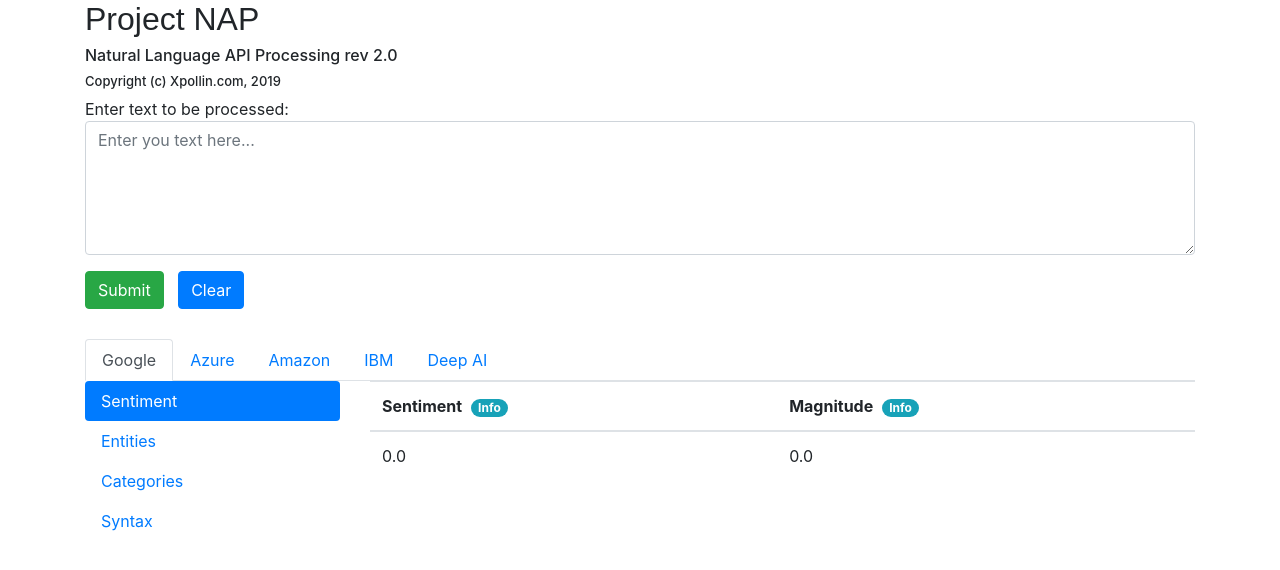
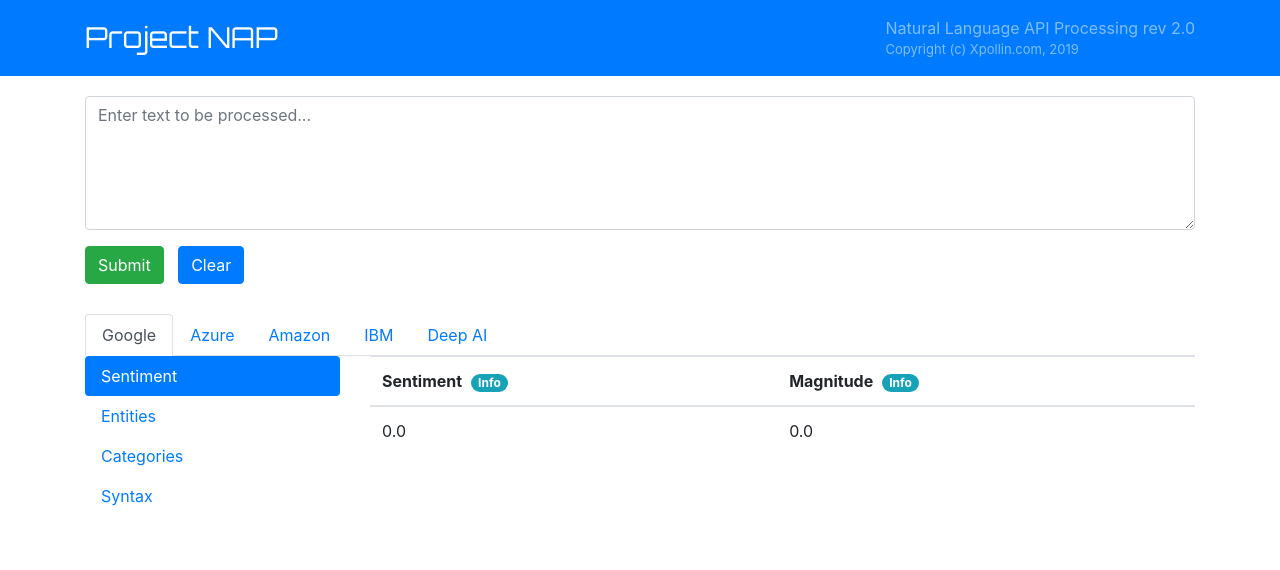
Before and after one commit to cadelaney3/projectNAP, a Flask app: page / in a window 1280 px wide. Shown: the top 570 px of the page. Run offline with Flask 2, Linux system fonts and the light colour scheme; parts of the project's set-up code (start-up, migrations or seed data) failed here and were passed over; some libraries are stand-ins or nearby versions.

Commit message:
tab content scrolling, title bar

```diff
--- a/application.py
+++ b/application.py
@@ -353,7 +353,7 @@
     print(form.errors)
 
     init_dict = {'sentiment': {'sentiment': 0.0, 'magnitude': 0.0, 'neg_sentiment': 0.0,
-                 'pos_sentiment': 0.0, 'neg_sentiment': 0.0}, 'entities': [],
+                 'pos_sentiment': 0.0, 'neg_sentiment': 0.0}, 'entities': ['a', 'b', 'c', 'd', 'e', 'f', 'g', 'h', 'i', 'j', 'k'],
                  'keyphrases': [], 'categories': [], 'syntax': [], 'summary': '',
                  'keywords': []}
 
@@ -384,7 +384,7 @@
         google_document = types.Document(
             content=textbox,
             type=enums.Document.Type.PLAIN_TEXT)
-
+        '''
         thread_dict = {}
         sub_dict = {}
         with ThreadPoolExecutor(max_workers=16) as executor:
@@ -425,7 +425,7 @@
         amazon_dict = thread_dict['amazon']
         ibm_dict = thread_dict['ibm']
         deep_ai_dict = thread_dict['deep_ai']
-
+        '''
     else:
         flash('Enter text to be processed:')
 
--- a/templates/base.html
+++ b/templates/base.html
@@ -5,18 +5,15 @@
         <meta charset="utf-8">
         <meta name="viewport" content="width=device-width, initial-scale=1, shrink-to-fit=no">
         <link rel="stylesheet" href="https://stackpath.bootstrapcdn.com/bootstrap/4.3.1/css/bootstrap.min.css" integrity="sha384-ggOyR0iXCbMQv3Xipma34MD+dH/1fQ784/j6cY/iJTQUOhcWr7x9JvoRxT2MZw1T" crossorigin="anonymous">
+        <link href="https://fonts.googleapis.com/css?family=Orbitron" rel="stylesheet">
         <title>{% block title %}{% endblock %}Project NAP</title>
     </head>
     <body>
         <section class="content">
-        <div class="container">
         <header>
             {% block header %}{% endblock %}
         </header>
-        {% for message in get_flashed_messages() %}
-            <div class="flash">{{ message }}</div>
-        {% endfor %}
-        </div>
+
         {% block content %}{% endblock %}
         </section>
         <script src="https://code.jquery.com/jquery-3.3.1.slim.min.js" integrity="sha384-q8i/X+965DzO0rT7abK41JStQIAqVgRVzpbzo5smXKp4YfRvH+8abtTE1Pi6jizo" crossorigin="anonymous"></script>
--- a/templates/main.html
+++ b/templates/main.html
@@ -1,9 +1,20 @@
 {% extends 'base.html' %}
 
 {% block header %}
-<h2 style="font-family:Digital, Arial, Helvetica">Project NAP</h2>
+<nav class="navbar navbar-dark bg-primary" style="margin-bottom: 20px">
+    <!-- Navbar content -->
+    <div class="container">
+    <a class="navbar-brand" style="font-family: 'Orbitron', 'Courier New', Courier, monospace; font-size: 180%; color: white">Project NAP</a>
+    <div class="d-sm-flex flex-column" style="justify-content: space-between">
+        <div class="navbar-text" style="padding-bottom: 0px">Natural Language API Processing rev 2.0</div>
+        <div class="navbar-text" style="padding-top: 0px; font-size: small">Copyright (c) Xpollin.com, 2019</div>
+    </div>
+    </div>
+</nav>
+
+<!-- <h2 style="font-family:Digital, Arial, Helvetica">Project NAP</h2>
 <h6>Natural Language API Processing rev 2.0</h6>
-<h6 style="font-size:small">Copyright (c) Xpollin.com, 2019</h6>
+<h6 style="font-size:small">Copyright (c) Xpollin.com, 2019</h6> -->
 {% endblock %}
 
 {% block content %}
@@ -11,7 +22,7 @@
 <form action="" method="post">
 {{ form.csrf }}
 <div class="form-group">
-<textarea class="form-control" id="textbox" name="textbox" placeholder="Enter you text here..." rows=5>{{ request.form['textbox'] }}</textarea>
+<textarea class="form-control" id="textbox" name="textbox" placeholder="Enter text to be processed..." rows=5>{{ request.form['textbox'] }}</textarea>
 </div>
 <button type="submit" class="btn btn-success" style="margin-bottom: 30px">Submit</button>
 <input type="button" class="btn btn-primary" style="margin-bottom: 30px; margin-left: 10px" value="Clear" onclick="ClearFields();"></button>
@@ -53,7 +64,7 @@
                 </div>
             </div>
             <div class="col-9">
-                <div class="tab-content" id="v-pills-tabContent">
+                <div class="tab-content" id="v-pills-tabContent" style="height: 200px; overflow:auto">
                 <div class="tab-pane fade show active" id="g-sent" role="tabpanel" aria-labelledby="g-sent-tab">
                     <table class="table">
                         <thead>
@@ -142,7 +153,7 @@
                 </div>
             </div>
             <div class="col-9">
-                <div class="tab-content" id="v-pills-tabContent">
+                <div class="tab-content" id="v-pills-tabContent" style="height: 200px; overflow:auto">
                 <div class="tab-pane fade show active" id="az-sent" role="tabpanel" aria-labelledby="az-sent-tab">
                     <table class="table">
                         <thead>
@@ -210,7 +221,7 @@
                 </div>
             </div>
             <div class="col-9">
-                <div class="tab-content" id="v-pills-tabContent">
+                <div class="tab-content" id="v-pills-tabContent" style="height: 200px; overflow:auto">
                 <div class="tab-pane fade show active" id="aws-sent" role="tabpanel" aria-labelledby="aws-sent-tab">
                     <table class="table">
                         <thead>
@@ -304,7 +315,7 @@
                 </div>
             </div>
             <div class="col-9">
-                <div class="tab-content" id="v-pills-tabContent">
+                <div class="tab-content" id="v-pills-tabContent" style="height: 200px; overflow:auto">
                 <div class="tab-pane fade show active" id="ibm-sent" role="tabpanel" aria-labelledby="ibm-sent-tab">
                     <table class="table">
                         <thead>
@@ -387,8 +398,8 @@
                 </div>
             </div>
             <div class="col-9">
-                <div class="tab-content" id="v-pills-tabContent">
-                <div class="tab-pane fade show active" id="deep-ai-sum" role="tabpanel" aria-labelledby="deep-ai-sum-tab">
+                <div class="tab-content" id="v-pills-tabContent" style="height: 200px; overflow:auto">
+                <div class="tab-pane fade show active h-100" id="deep-ai-sum" role="tabpanel" aria-labelledby="deep-ai-sum-tab">
                     <table class="table">
                         <thead>
                             <tr>
```
Also changed, not shown: other parts of templates/main.html (+11 -11 lines).
